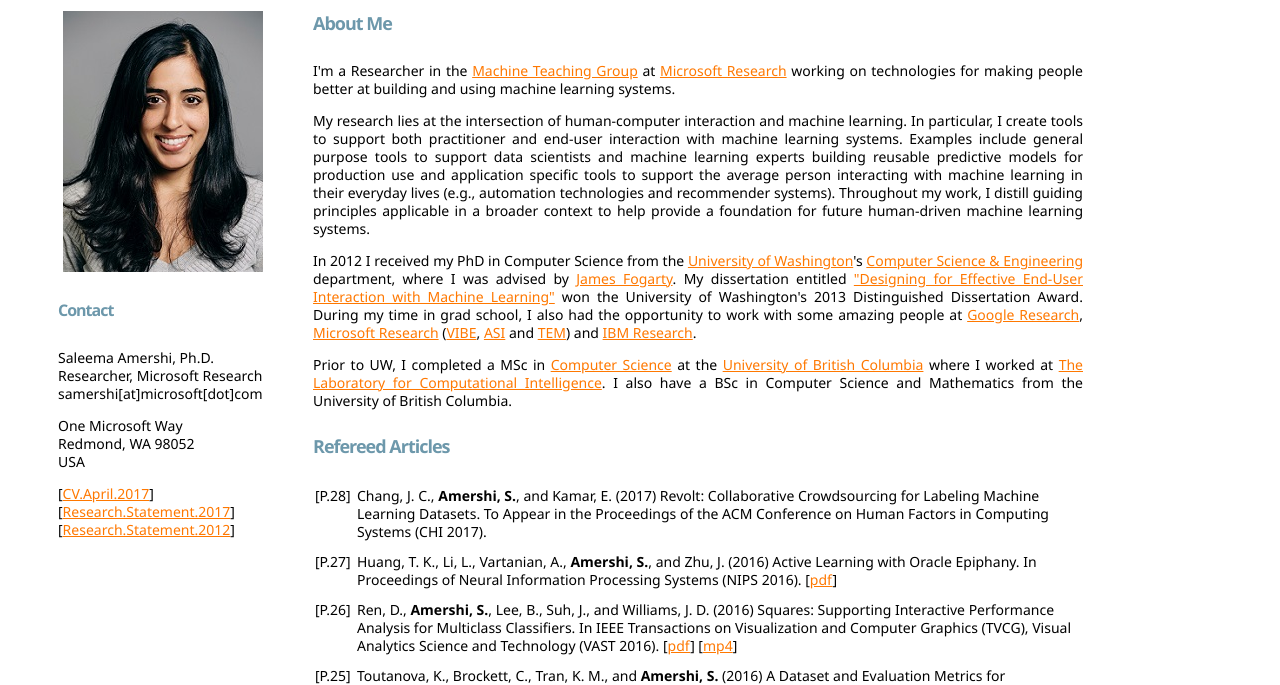
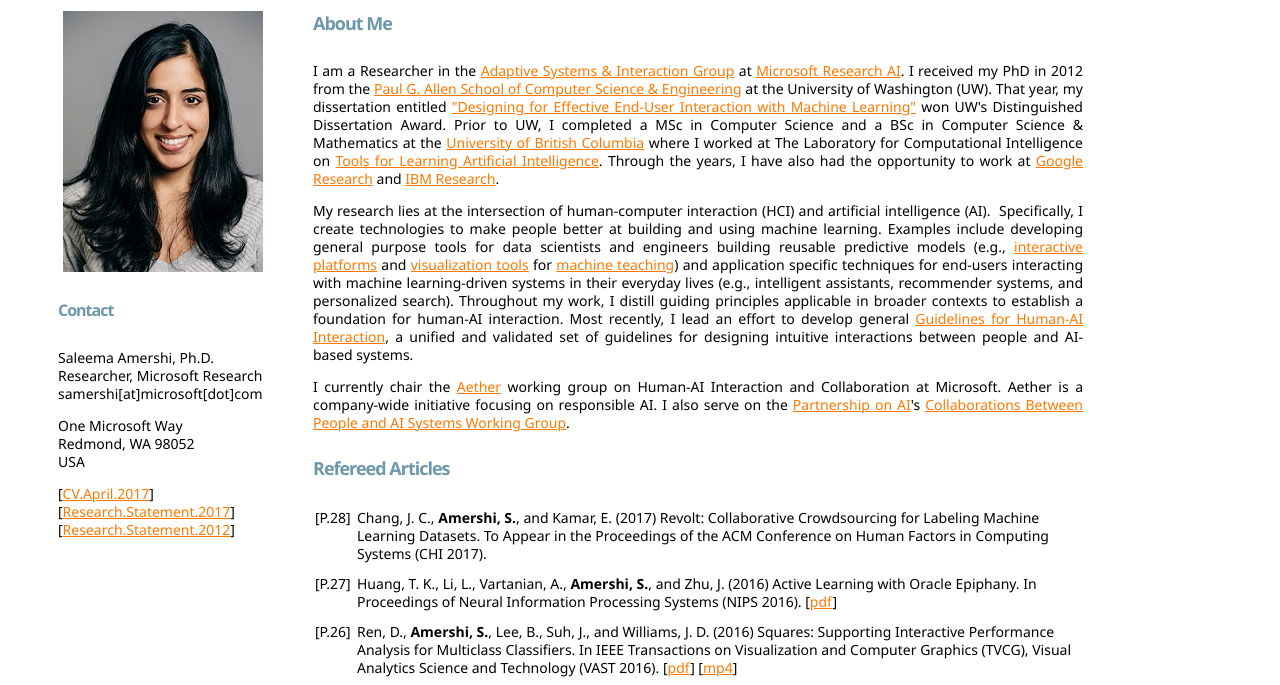
Before and after one commit to samershi/samershi.github.io, a plain HTML site: page index.html in a window 1280 px wide. Shown: the part 69-754 px from the top of the page. Drawn offline with Linux system fonts and the light colour scheme.

Commit message:
Updated blurb

```diff
--- a/index.html
+++ b/index.html
@@ -36,15 +36,18 @@
 		<div class="header">
 			<h3>About Me</h3>
 		</div>
-		<div class="content">
-			<p>I'm a Researcher in the <a href="http://research.microsoft.com/mtg/">Machine Teaching Group</a> at <a href="http://research.microsoft.com">Microsoft Research</a> working on technologies for making people better at building and using machine learning systems.</p>
+    <div class="content">
+        <p>I am a Researcher in the <a href="https://www.microsoft.com/en-us/research/group/adaptive-systems-and-interaction/">Adaptive Systems &amp; Interaction Group</a> at <a href="https://www.microsoft.com/en-us/research/lab/microsoft-research-ai/">Microsoft Research AI</a>. I received my PhD in 2012 from the <a href="https://www.cs.washington.edu/">Paul G. Allen School of Computer Science &amp; Engineering</a> at the University of Washington (UW). That year, my dissertation entitled&nbsp;<a href="https://www.microsoft.com/en-us/research/publication/designing-effective-end-user-interaction-machine-learning/">"Designing for Effective End-User Interaction with Machine Learning"</a> won UW's Distinguished Dissertation Award. Prior to UW, I completed a MSc in Computer Science and a BSc in Computer Science &amp; Mathematics&nbsp;at the&nbsp;<a href="https://www.cs.ubc.ca/">University of British Columbia</a> where I worked at The Laboratory for Computational Intelligence on <a href="http://www.aispace.org/">Tools for Learning Artificial Intelligence</a>. Through the years, I have also had the opportunity to work at <a href="https://ai.google/research">Google Research</a> and&nbsp;<a href="http://www.almaden.ibm.com/">IBM Research</a>.</p>
 
-			<p>My research lies at the intersection of human-computer interaction and machine learning. In particular, I create tools to support both practitioner and end-user interaction with machine learning systems. Examples include general purpose tools to support data scientists and machine learning experts building reusable predictive models for production use and application specific tools to support the average person interacting with machine learning in their everyday lives (e.g., automation technologies and recommender systems). Throughout my work, I distill guiding principles applicable in a broader context to help provide a foundation for future human-driven machine learning systems.</p>
+        <p>My research lies at the intersection of human-computer interaction (HCI) and artificial intelligence (AI). &nbsp;Specifically, I create technologies to make people better at building and using machine learning. Examples include developing general purpose tools for data scientists and engineers building reusable predictive models (e.g., <a href="https://www.microsoft.com/en-us/research/project/platform-for-interactive-concept-learning-picl/">interactive platforms</a> and <a href="https://www.microsoft.com/en-us/research/project/visualization-for-machine-teaching/">visualization tools</a> for <a href="https://www.microsoft.com/en-us/research/group/machine-teaching-group/">machine teaching</a>) and application specific techniques for end-users interacting with machine learning-driven systems in their everyday lives (e.g., intelligent assistants, recommender systems, and personalized search). Throughout my work, I distill guiding principles applicable in broader contexts to establish a foundation for human-AI interaction. Most recently, I lead an effort to develop general <a href="https://www.microsoft.com/en-us/research/publication/guidelines-for-human-ai-interaction/">Guidelines for Human-AI Interaction</a>, a unified and validated set of guidelines for designing intuitive interactions between people and AI-based systems.</p>
 
-			<p>In 2012 I received my PhD in Computer Science from the <a href="http://www.washington.edu">University of Washington</a>'s <a href="http://www.cs.washington.edu">Computer Science & Engineering</a> department, where I was advised by <a href="http://www.cs.washington.edu/homes/jfogarty/">James Fogarty</a>. My dissertation entitled <a href="papers/amershi_Dissertation_2012.pdf">"Designing for Effective End-User Interaction with Machine Learning"</a> won the University of Washington's 2013 Distinguished Dissertation Award. During my time in grad school, I also had the opportunity to work with some amazing people at <a href="http://research.google.com/">Google Research</a>, <a href="http://research.microsoft.com/">Microsoft Research</a> (<a href="http://research.microsoft.com/en-us/groups/vibe/">VIBE</a>, <a href="http://research.microsoft.com/en-us/groups/adapt/">ASI</a> and <a href="http://research.microsoft.com/en-us/groups/tem/">TEM</a>) and <a href="http://www.almaden.ibm.com/">IBM Research</a>.</p>
+        <p>I currently chair the <a href="https://news.microsoft.com/2018/03/29/satya-nadella-email-to-employees-embracing-our-future-intelligent-cloud-and-intelligent-edge/">Aether</a> working group on Human-AI Interaction and Collaboration at Microsoft. Aether is a company-wide initiative focusing on responsible AI. I also serve on the <a href="https://www.partnershiponai.org/">Partnership on AI</a>'s <a href="https://www.partnershiponai.org/about/#pillar-4">Collaborations Between People and AI Systems Working Group</a>.</p>
+    </div>
 
-			<p>Prior to UW, I completed a MSc in <a href="http://www.cs.ubc.ca">Computer Science</a> at the <a href="http://www.ubc.ca">University of British Columbia</a> where I worked at <a href="http://www.cs.ubc.ca/nest/lci">The Laboratory for Computational Intelligence</a>. I also have a BSc in Computer Science and Mathematics from the University of British Columbia. </p>
-		</div>
+
+
+
+
 		<div class="header">
 			<h3>Refereed Articles</h3>
 		</div>
```
